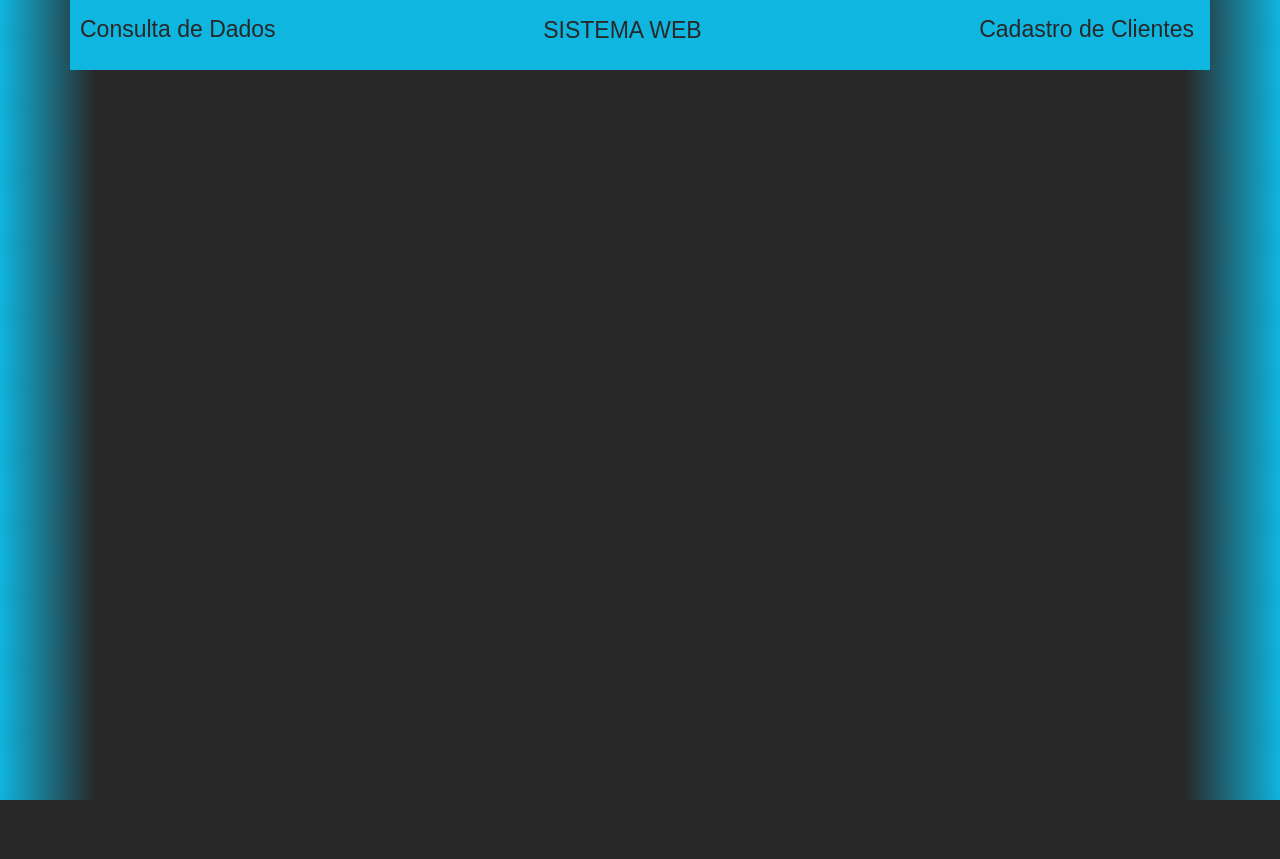
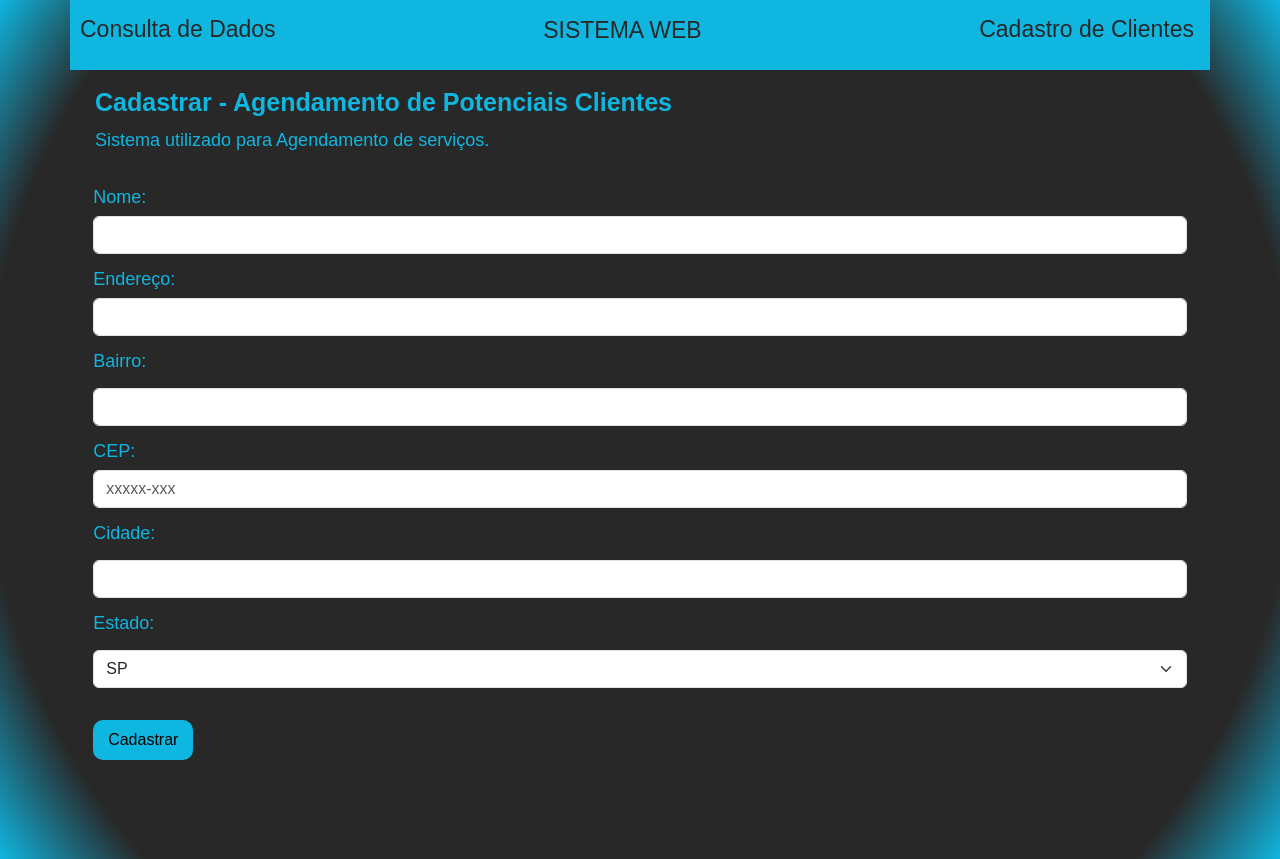
Before and after one commit to ViniciusVChabariberi/Formulario-SQL-PHP, a PHP site: page / in a window 1280 px wide. Before the commit the page ends 800 px from the top, so only its background shows below. Run offline with PHP 8.4, Linux system fonts and the light colour scheme.

Commit message:
mudança de index

```diff
--- a/SqlPHP/atualizarPag.php
+++ b/SqlPHP/atualizarPag.php
@@ -53,7 +53,7 @@
                 <nav class="navbar rosa">
                     <a href="consulta.php" class="navbar-brand title"><p class="p">Consulta de Dados</p></a>
                         <a href="index.php" class="navbar-brand"><h3 class="title">SISTEMA WEB</h3></a>
-                    <a href="cadastroPag.php" class="navbar-brand title"><p class="p">Cadastro de Clientes</p></a>
+                    <a href="index.php" class="navbar-brand title"><p class="p">Cadastro de Clientes</p></a>
                 </nav>
             </div>
             </div>
--- a/SqlPHP/consulta.php
+++ b/SqlPHP/consulta.php
@@ -31,7 +31,7 @@
                 <nav class="navbar">
                     <a href="consulta.php" class="navbar-brand title"><p class="p">Consulta de Dados</p></a>
                         <a href="index.php" class="navbar-brand"><h3 class="title">SISTEMA WEB</h3></a>
-                    <a href="cadastroPag.php" class="navbar-brand title"><p class="p">Cadastro de Clientes</p></a>
+                    <a href="index.php" class="navbar-brand title"><p class="p">Cadastro de Clientes</p></a>
                 </nav>
             </div>
             </div>
--- a/SqlPHP/index.php
+++ b/SqlPHP/index.php
@@ -1,14 +1,13 @@
 <!DOCTYPE html>
 <html lang="pt-br">
   <head>
-    <meta charset="UTF-8">
+    <meta charset="utf-8">
     <meta http-equiv="X-UA-Compatible" content="IE=edge">
-    <meta name="viewport" content="width=device-width, initial-scale=1.0">
+    <meta name="viewport" content="width=device-width, initial-scale=1">
     <script src="https://cdn.jsdelivr.net/npm/bootstrap@5.3.0-alpha1/dist/js/bootstrap.bundle.min.js" integrity="sha384-w76AqPfDkMBDXo30jS1Sgez6pr3x5MlQ1ZAGC+nuZB+EYdgRZgiwxhTBTkF7CXvN" crossorigin="anonymous"></script>
     <link href="https://cdn.jsdelivr.net/npm/bootstrap@5.3.0-alpha1/dist/css/bootstrap.min.css" rel="stylesheet" integrity="sha384-GLhlTQ8iRABdZLl6O3oVMWSktQOp6b7In1Zl3/Jr59b6EGGoI1aFkw7cmDA6j6gD" crossorigin="anonymous">
     <link rel="stylesheet" href="css/style.css">
     <link rel="stylesheet" href="css/reset.css">
-    <title>Página</title>
   </head>
     <body class="body">
         <div class="container">
@@ -17,15 +16,65 @@
                 <nav class="navbar">
                     <a href="consulta.php" class="navbar-brand title"><p class="p">Consulta de Dados</p></a>
                         <a href="index.php" class="navbar-brand"><h3 class="title">SISTEMA WEB</h3></a>
-                    <a href="cadastroPag.php" class="navbar-brand title"><p class="p">Cadastro de Clientes</p></a>
+                    <a href="index.php" class="navbar-brand title"><p class="p">Cadastro de Clientes</p></a>
                 </nav>
             </div>
             </div>
             <div class="row">
                 <div class="col">
+                <p class="subtitle">Cadastrar - Agendamento de Potenciais Clientes</p>
+                <p class="subtitle_two">Sistema utilizado para Agendamento de serviços.</p>
+                </div>
+            </div>
+            <div class="row">
+                <div class="col formulario">
+                    <form method="POST" action="cadastro.php">
+                        <div class="mb-3">
+                            <label class="formulario_titulos" for="nome">Nome:</label>
+                            <input type="text" class="form-control" name="nome" id="nome" autocomplete= off required>
+                        </div>
+
+                        <div class="mb-3">
+                            <label class="formulario_titulos" for="tele">Endereço:</label>
+                            <input type="text" class="form-control"  name="endereco" id="endereco" autocomplete= off required>
+                        </div>
+
+                        <div class="mb-3">
+                            <label for="select" class="form-label formulario_titulos">Bairro:</label>
+                            <input type="text" class="form-control" name="bairro" id="bairro" autocomplete= off required>
+                        </div>
+
+                        <div class="mb-3">
+                            <label class="formulario_titulos" for="data">CEP:</label>
+                            <input type="tel" class="form-control" placeholder="xxxxx-xxx" id="cep" name="cep" autocomplete= off required>
+                        </div>
+
+                        <div class="mb-3">
+                            <label for="select" class="form-label formulario_titulos">Cidade:</label>
+                            <input type="text" class="form-control" name="cidade" id="cidade" autocomplete= off required>
+                        </div>
+
+                        <div class="mb-3">
+                        <label for="select" class="form-label formulario_titulos">Estado:</label>
+                            <select class="form-select" name="estado" id="estado" autocomplete= off required>
+                                <option value="sp">SP</option>
+                                <option value="rj">RJ</option>
+                                <option value="mg">MG</option>
+                                <option value="es">ES</option>
+                            </select>
+                        </div>
+                            <br>
+
+                        <div class="mb-3">
+                            <input  class="botao" type="submit" name="Cadastrar" value="Cadastrar">
+                            <br>
+                            <br>
+                            <br>
+                        </div>
+                            <br>
+                    </form>
                 </div>
             </div>
     </div>
-
   </body>
 </html>
```
Lines whose indentation alone changed are shown as unchanged.
